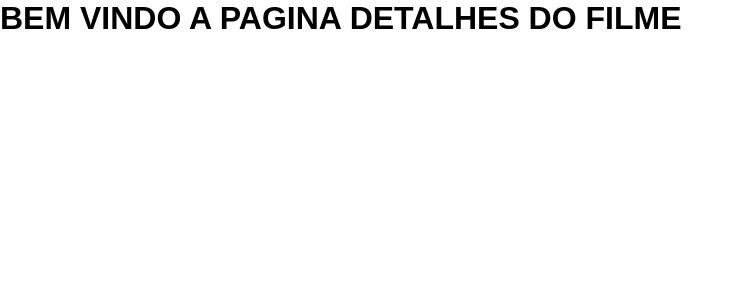
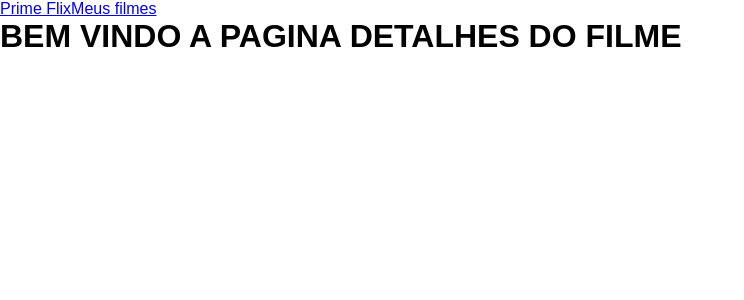
Before and after one commit to Brunogabriel-dev/prime-flix, a React (Create React App) app: page /filme/1 in a window 1280 px wide. Shown: the top 300 px of the page, without its empty margins (0-744 px from the left). Built offline with nearby package versions, Linux system fonts and the light colour scheme.

Commit message:
Inclusão de texto

```diff
--- /dev/null
+++ b/src/components/Header/index.js
@@ -0,0 +1,13 @@
+import './header.css'
+import {Link} from 'react-router-dom'
+
+function Header(){
+  return(
+    <header>
+      <Link className="logo" to="/">Prime Flix</Link>
+      <Link className="favoritos" to="/favoritos">Meus filmes</Link>
+    </header>
+  )
+}
+
+export default Header;
--- a/src/routes.js
+++ b/src/routes.js
@@ -3,9 +3,12 @@
 import Home from './pages/Home';
 import Filme from './pages/Filme';
 
+import Header from './components/Header';
+
 function RoutesApp(){
   return(
     <BrowserRouter>
+      <Header/>
       <Routes>
         <Route path="/" element={ <Home/> } />
         <Route path="/filme/:id" element={<Filme/>}/>
```
Also changed, not shown: src/components/Header/header.css (added).
